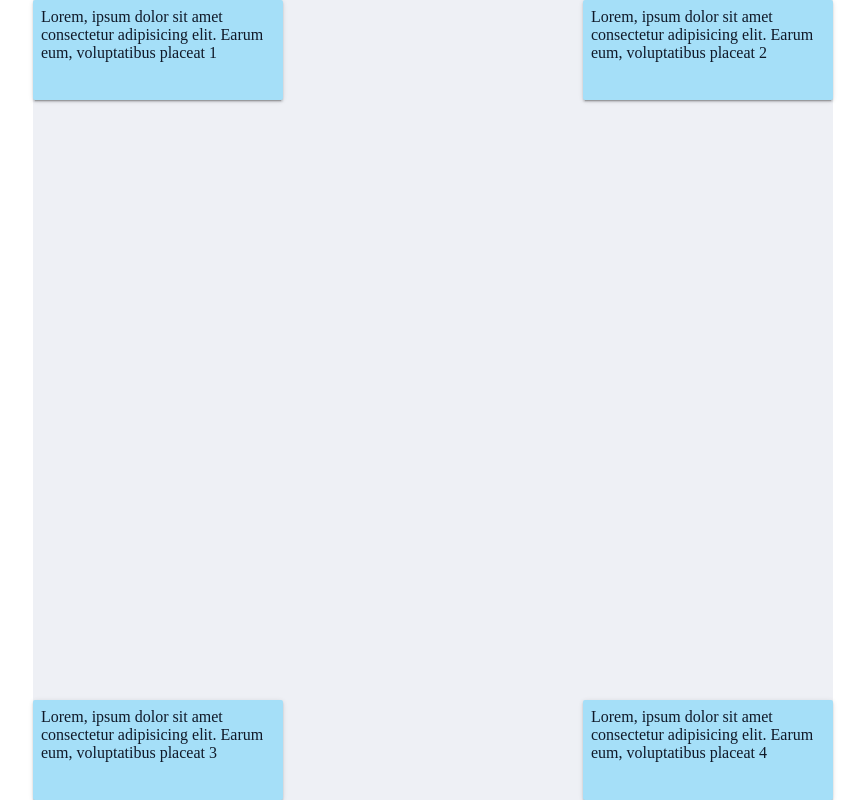
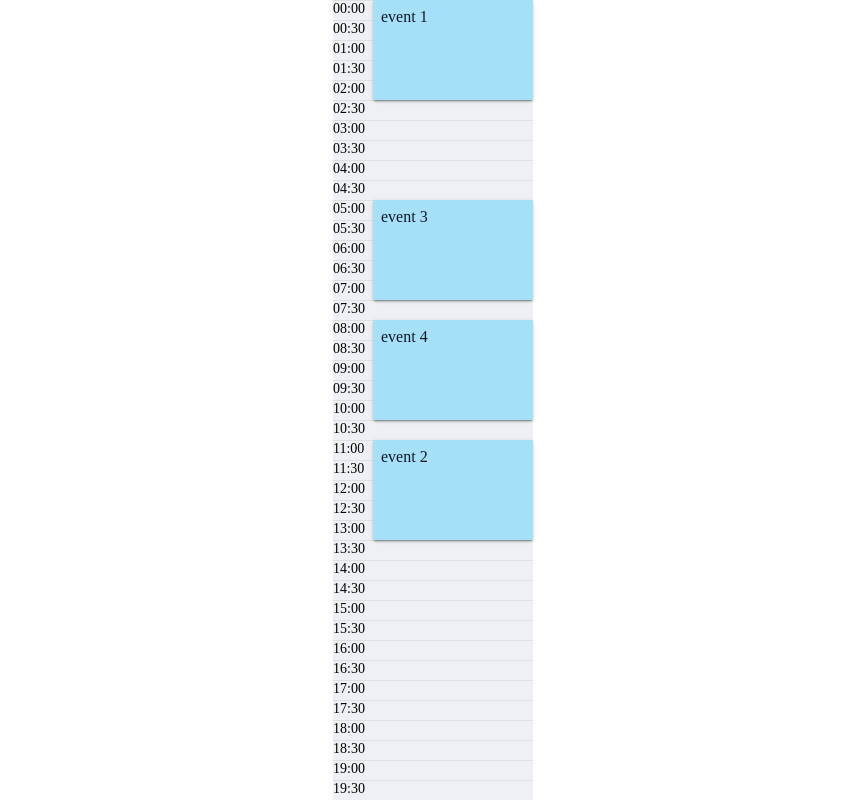
Before and after one commit to calledmeanh/point-emitter, a website built with webpack: page src/index.html in a window 1280 px wide. Shown: the whole page, without its empty margins (207-1072 px from the left). Built offline with nearby package versions, Linux system fonts and the light colour scheme.

Commit message:
[ FEATURE ] : check object collide and recalculate the collided object's width

```diff
--- a/src/index.css
+++ b/src/index.css
@@ -1,15 +1,16 @@
 :root {
-  --size: 800px;
+  --size: 200px;
 }
 body {
   height: 100vh;
   margin: 0;
   padding: 0;
   display: flex;
-  justify-content: center;
+  justify-content: space-around;
   align-items: center;
 }
-.container {
+
+.time-group {
   background-color: rgb(238, 240, 245);
   display: flex;
   flex-direction: column;
@@ -19,14 +20,32 @@ body {
   user-select: none;
   position: relative;
   width: var(--size);
-  height: var(--size);
+  height: calc(var(--size) + 600px);
+  position: relative;
+}
+
+.time {
+  height: 100%;
+  font-size: 14px;
+  box-sizing: border-box;
+  border-top: 1px solid #e0e0e0;
+}
+
+.container {
+  position: absolute;
+  top: 0;
+  left: 0;
+  bottom: 0;
+  right: 0;
+  margin-left: 40px;
+  box-sizing: border-box;
 }
 
 .box {
   background-color: #a5dff8;
   color: #101928;
 
-  width: 250px;
+  width: calc(var(--size) - 40px);
   min-height: 40px;
   height: 100px;
   max-height: 100px;
--- a/src/index.html
+++ b/src/index.html
@@ -6,18 +6,60 @@
     <title>Drag With Style</title>
   </head>
   <body>
-    <div dragWithStyle id="container" class="container">
-      <div class="box" style="top: 0; left: 0;">
-        Lorem, ipsum dolor sit amet consectetur adipisicing elit. Earum eum, voluptatibus placeat 1
-      </div>
-      <div class="box" style="top: 0; left: calc(800px - 250px);">
-        Lorem, ipsum dolor sit amet consectetur adipisicing elit. Earum eum, voluptatibus placeat 2
-      </div>
-      <div class="box" style="top: calc(800px - 100px); left: 0;">
-        Lorem, ipsum dolor sit amet consectetur adipisicing elit. Earum eum, voluptatibus placeat 3
-      </div>
-      <div class="box" style="top: calc(800px - 100px); left: calc(800px - 250px);">
-        Lorem, ipsum dolor sit amet consectetur adipisicing elit. Earum eum, voluptatibus placeat 4
+    <div class="time-group">
+      <div class="time">00:00</div>
+      <div class="time">00:30</div>
+      <div class="time">01:00</div>
+      <div class="time">01:30</div>
+      <div class="time">02:00</div>
+      <div class="time">02:30</div>
+      <div class="time">03:00</div>
+      <div class="time">03:30</div>
+      <div class="time">04:00</div>
+      <div class="time">04:30</div>
+      <div class="time">05:00</div>
+      <div class="time">05:30</div>
+      <div class="time">06:00</div>
+      <div class="time">06:30</div>
+      <div class="time">07:00</div>
+      <div class="time">07:30</div>
+      <div class="time">08:00</div>
+      <div class="time">08:30</div>
+      <div class="time">09:00</div>
+      <div class="time">09:30</div>
+      <div class="time">10:00</div>
+      <div class="time">10:30</div>
+      <div class="time">11:00</div>
+      <div class="time">11:30</div>
+      <div class="time">12:00</div>
+      <div class="time">12:30</div>
+      <div class="time">13:00</div>
+      <div class="time">13:30</div>
+      <div class="time">14:00</div>
+      <div class="time">14:30</div>
+      <div class="time">15:00</div>
+      <div class="time">15:30</div>
+      <div class="time">16:00</div>
+      <div class="time">16:30</div>
+      <div class="time">17:00</div>
+      <div class="time">17:30</div>
+      <div class="time">18:00</div>
+      <div class="time">18:30</div>
+      <div class="time">19:00</div>
+      <div class="time">19:30</div>
+      <div dragWithStyle id="container" class="container">
+        <div class="box" style="top: 0; left: 0;">
+          event 1
+        </div>
+        <div class="box" style="top: 440px; left: 0;">
+          event 2
+        </div>
+        <div class="box" style="top: 200px; left: 0;">
+          event 3
+        </div>
+        <div class="box" style="top: 320px; left: 0;">
+          event 4
+        </div>
       </div>
     </div>
   </body>
--- a/src/index.js
+++ b/src/index.js
@@ -5,7 +5,7 @@ const DragWithStyle = function (styles = {}) {
   const dragWithStyleEl = document.querySelector(TXTS.DRAG_WITH_STYLE_DATA_ATTR);
   if (!dragWithStyleEl) throw new Error(ERROR.CONTAINER);
   this.originStyle = null; // store origin style for dragging element
-
+  this.collidedObjects = null;
   return {
     /**
      * return true if this is an object
@@ -253,6 +253,48 @@ const DragWithStyle = function (styles = {}) {
       return { topValue, leftValue };
     },
     /**
+     * return a position to calculate its boundaries
+     * @param {HTMLElement} node HTML element
+     * @return {Object} {top, left, right, bottom}
+     */
+    _getBoundsForNode(node) {
+      if (!node.getBoundingClientRect) return node;
+
+      let rect = node.getBoundingClientRect(),
+        left = rect.left + (document.body.scrollLeft || 0),
+        top = rect.top + (document.body.scrollTop || 0);
+
+      return {
+        top: top,
+        left: left,
+        right: (node.offsetHeight || 0) + left,
+        bottom: (node.offsetHeight || 0) + top,
+        width: node.offsetWidth,
+        height: node.offsetHeight,
+      };
+    },
+    _objectsCollide: function (nodeA, nodeB, tolerance = 0) {
+      let { top: aTop, left: aLeft, right: aRight = aLeft, bottom: aBottom = aTop } = this._getBoundsForNode(nodeA);
+      let { top: bTop, left: bLeft, right: bRight = bLeft, bottom: bBottom = bTop } = this._getBoundsForNode(nodeB);
+
+      return !(
+        // 'a' bottom doesn't touch 'b' top
+        (
+          aBottom - tolerance < bTop ||
+          // 'a' top doesn't touch 'b' bottom
+          aTop + tolerance > bBottom ||
+          // 'a' right doesn't touch 'b' left
+          aRight - tolerance < bLeft ||
+          // 'a' left doesn't touch 'b' right
+          aLeft + tolerance > bRight
+        )
+      );
+    },
+    _detectRightClick: function (e) {
+      if (e.which === 3 || e.button === 2) return true;
+      return false;
+    },
+    /**
      * bootstrap function
      */
     apply: function (config = {}) {
@@ -266,11 +308,14 @@ const DragWithStyle = function (styles = {}) {
       let originLeft = 0;
       childrenByIterable.forEach(function (child) {
         child.addEventListener(EVENTS.MOUSEDOWN, function (e) {
+          // right clicks
+          const isRightClick = self._detectRightClick(e);
+          if (isRightClick) return;
           // create placeholder element
           const placeholderEl = self._createPlaceholderElBy(child);
           dragWithStyleEl.appendChild(placeholderEl);
           // add class dragging here to prevent placeholder el has this class
-          child.classList.add("dragging");
+          child.classList.add(TXTS.DRAGGING_CLASS);
           // set style for dragging element if it has
           self._setStyleForDragEl(dragElStyle, child);
           originTop = e.pageY - child.offsetTop;
@@ -286,17 +331,47 @@ const DragWithStyle = function (styles = {}) {
 
             // move by grid
             const { moveByGrid } = config;
-            const { topValue, leftValue } = self._getPosByGrid(moveByGrid, top, left);
+            let { topValue /* , leftValue */ } = self._getPosByGrid(moveByGrid, top, left);
             // move by grid
 
+            /* TODO: clean code -- constant file is not clear */
+            const childBox = self._getBoundsForNode(child);
+            const containerBox = self._getBoundsForNode(dragWithStyleEl);
+            if (topValue + childBox.height >= containerBox.height) {
+              topValue = containerBox.height - childBox.height;
+            } else if (topValue <= 0) {
+              topValue = 0;
+            }
+
+            const elNotDragging = childrenByIterable.filter(function (curr) {
+              return curr !== child;
+            });
+            elNotDragging.forEach(function (curr) {
+              if (self._objectsCollide(child, curr)) {
+                self.collidedObjects = curr;
+                return;
+              }
+            });
+            /* TODO: clean code */
+
             child.style.top = topValue + "px";
-            child.style.left = leftValue + "px";
           }
 
           function mouseUp(e) {
-            child.classList.remove("dragging");
+            child.classList.remove(TXTS.DRAGGING_CLASS);
             self._removePlaceholderEl();
             self._resetStyleForDragEl(child);
+
+            /* TODO: clean code */
+            if (self.collidedObjects) {
+              self.collidedObjects.style.width = "50%";
+              child.style.width = "50%";
+              self.collidedObjects.style.left = "50%";
+            } else {
+              child.style.width = "100%";
+            }
+            /* TODO: clean code */
+
             dragWithStyleEl.removeEventListener(EVENTS.MOUSEMOVE, mouseMove);
             dragWithStyleEl.removeEventListener(EVENTS.MOUSEUP, mouseUp);
           }
@@ -309,4 +384,4 @@ const DragWithStyle = function (styles = {}) {
   };
 };
 
-new DragWithStyle().apply();
+new DragWithStyle().apply({ moveByGrid: { enable: true, value: 20 } });
```
